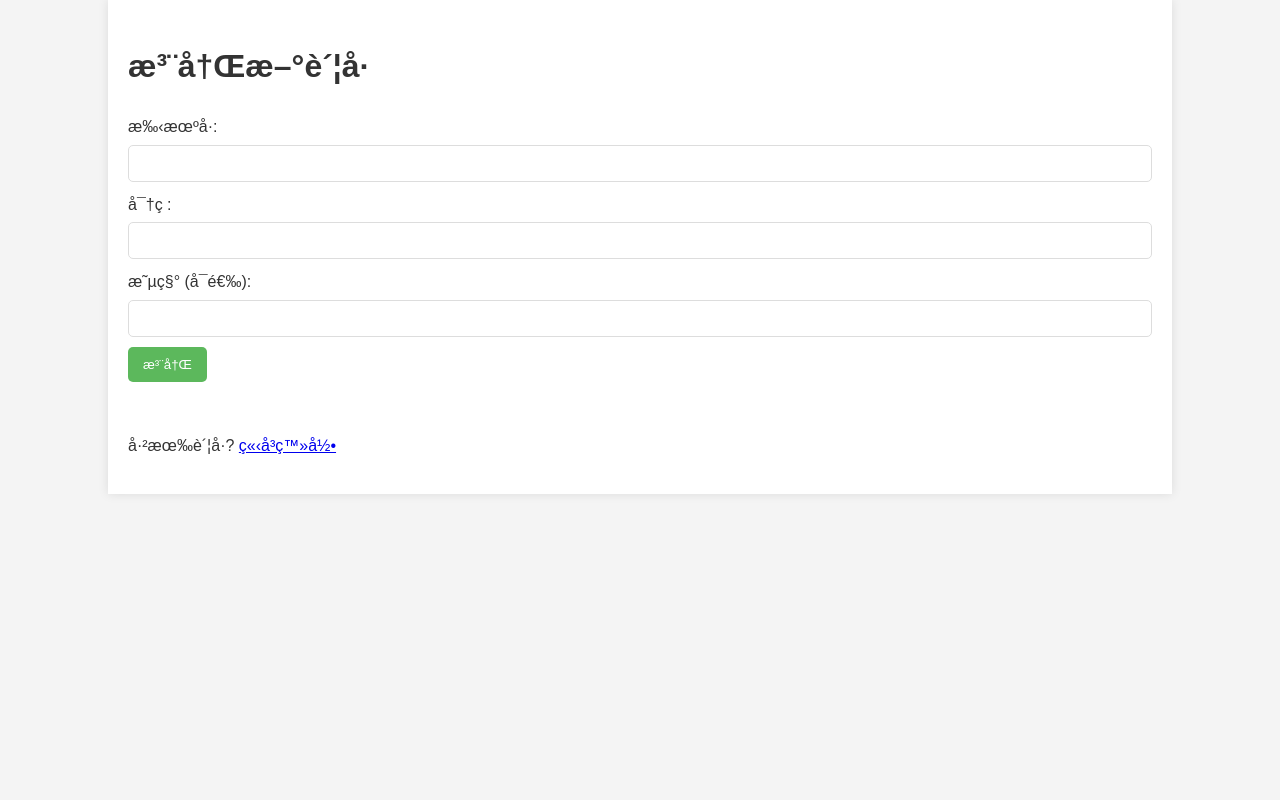
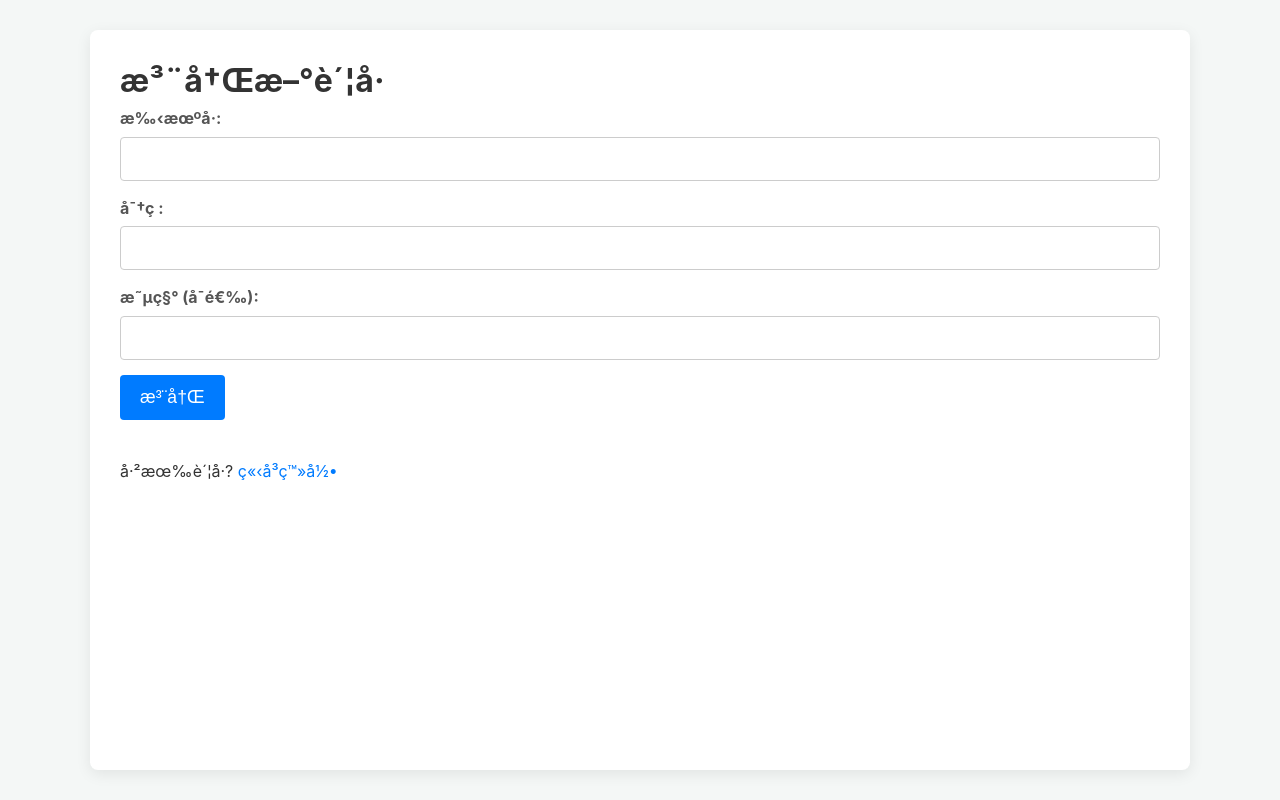
Before and after one commit to wen95266/php, a PHP site: page /register.html in a window 1280 px wide. Run offline with PHP 8.4, Linux system fonts and the light colour scheme.

Commit message:
Update style.css

```diff
--- a/css/style.css
+++ b/css/style.css
@@ -1,20 +1,268 @@
-body { font-family: sans-serif; line-height: 1.6; margin: 0; padding: 0; background-color: #f4f4f4; color: #333; }
-.container { width: 80%; margin: auto; overflow: hidden; padding: 20px; background-color: #fff; box-shadow: 0 0 10px rgba(0,0,0,0.1); }
-header { background: #333; color: #fff; padding: 1rem 0; text-align: center; }
-header h1 { margin: 0; }
-header nav { float: right; margin-top: -30px; }
-header nav a, header nav button { color: #fff; text-decoration: none; margin-left: 15px; background: none; border: none; cursor: pointer; font-size: 1em; }
-form div { margin-bottom: 10px; }
-label { display: block; margin-bottom: 5px; }
-input[type="text"], input[type="tel"], input[type="password"] { width: calc(100% - 22px); padding: 10px; border: 1px solid #ddd; border-radius: 5px; }
-button[type="submit"], #logoutButton { background: #5cb85c; color: white; padding: 10px 15px; border: none; border-radius: 5px; cursor: pointer; }
-#logoutButton { background: #d9534f; }
-.message { margin-top: 15px; padding: 10px; border-radius: 5px; }
-.message.success { background-color: #dff0d8; color: #3c763d; border: 1px solid #d6e9c6; }
-.message.error { background-color: #f2dede; color: #a94442; border: 1px solid #ebccd1; }
-section { margin-bottom: 20px; padding: 15px; background: #fff; border: 1px solid #eee; }
-h3 { margin-top: 0; }
-ul { list-style: none; padding: 0; }
-ul li { padding: 5px 0; border-bottom: 1px dotted #eee; }
-ul li:last-child { border-bottom: none; }
-footer { text-align: center; margin-top: 20px; padding: 10px; background: #333; color: #fff; }
+/* portal-frontend/css/style.css */
+
+/* ==== 全局重置和基础样式 ==== */
+* {
+    box-sizing: border-box;
+    margin: 0;
+    padding: 0;
+}
+
+body {
+    font-family: -apple-system, BlinkMacSystemFont, "Segoe UI", Roboto, "Helvetica Neue", Arial, sans-serif;
+    line-height: 1.6;
+    background-color: #f4f7f6; /* 更柔和的背景色 */
+    color: #333;
+    display: flex;
+    flex-direction: column; /* 使页脚能固定在底部（如果内容不足） */
+    min-height: 100vh;
+}
+
+.container {
+    width: 90%;
+    max-width: 1100px; /* 稍微加宽一些 */
+    margin: 30px auto; /* 上下边距 */
+    padding: 25px 30px;
+    background-color: #fff;
+    border-radius: 8px;
+    box-shadow: 0 4px 15px rgba(0, 0, 0, 0.08);
+    flex-grow: 1; /* 使容器在内容不足时也能撑满空间 */
+}
+
+a {
+    color: #007bff;
+    text-decoration: none;
+}
+
+a:hover {
+    text-decoration: underline;
+    color: #0056b3;
+}
+
+img {
+    max-width: 100%;
+    height: auto;
+}
+
+/* ==== 头部和导航 ==== */
+header.main-header {
+    background-color: #343a40; /* 深色导航背景 */
+    color: #fff;
+    padding: 1rem 0;
+    margin-bottom: 30px; /* 与下方内容的间距 */
+}
+
+header.main-header .container { /* 让头部内的容器也应用一些样式 */
+    display: flex;
+    justify-content: space-between;
+    align-items: center;
+    background-color: transparent; /* 头部容器背景透明 */
+    box-shadow: none;
+    padding-top: 0;
+    padding-bottom: 0;
+    margin-top: 0;
+    margin-bottom: 0;
+}
+
+header.main-header h1 {
+    margin: 0;
+    font-size: 1.8em;
+    color: #fff; /* 确保标题是白色 */
+}
+header.main-header h1 a { /* 如果标题是链接 */
+    color: #fff;
+    text-decoration: none;
+}
+
+
+nav.main-nav ul {
+    list-style: none;
+    padding: 0;
+    margin: 0;
+    display: flex;
+}
+
+nav.main-nav ul li {
+    margin-left: 20px;
+}
+
+nav.main-nav ul li a,
+nav.main-nav ul li button {
+    color: #f8f9fa; /* 导航链接浅色 */
+    text-decoration: none;
+    font-weight: 500;
+    padding: 8px 12px;
+    border-radius: 4px;
+    transition: background-color 0.2s ease, color 0.2s ease;
+    background: none; /* 确保按钮背景透明 */
+    border: none;     /* 确保按钮无边框 */
+    cursor: pointer;  /* 确保按钮有手型指针 */
+    font-size: 1em;   /* 与链接字体大小一致 */
+}
+
+nav.main-nav ul li a:hover,
+nav.main-nav ul li button:hover {
+    background-color: #495057; /* 悬停背景变深 */
+    color: #fff;
+    text-decoration: none;
+}
+nav.main-nav ul li button#logoutButton { /* 登出按钮特定样式 */
+    background-color: #dc3545; /* 红色 */
+    color: white;
+}
+nav.main-nav ul li button#logoutButton:hover {
+    background-color: #c82333;
+}
+
+
+/* ==== 主要内容区域 ==== */
+main {
+    /* .container 已经处理了大部分布局 */
+}
+
+section {
+    margin-bottom: 30px;
+    padding: 20px;
+    background-color: #fdfdfd; /* section 背景稍有区分 */
+    border: 1px solid #e9e9e9;
+    border-radius: 6px;
+}
+
+section h2, section h3 {
+    color: #333;
+    margin-top: 0;
+    margin-bottom: 15px;
+    padding-bottom: 10px;
+    border-bottom: 1px solid #eee;
+}
+
+/* ==== 表单样式 (用于登录、注册页) ==== */
+form div {
+    margin-bottom: 15px;
+}
+
+form label {
+    display: block;
+    margin-bottom: 5px;
+    font-weight: bold;
+    color: #555;
+}
+
+form input[type="text"],
+form input[type="tel"],
+form input[type="email"],
+form input[type="password"] {
+    width: 100%;
+    padding: 12px;
+    border: 1px solid #ccc;
+    border-radius: 4px;
+    font-size: 1em;
+    transition: border-color 0.2s ease;
+}
+
+form input[type="text"]:focus,
+form input[type="tel"]:focus,
+form input[type="email"]:focus,
+form input[type="password"]:focus {
+    border-color: #007bff;
+    outline: none;
+    box-shadow: 0 0 0 0.2rem rgba(0, 123, 255, 0.25);
+}
+
+form button[type="submit"] {
+    background-color: #007bff; /* 主题蓝色 */
+    color: white;
+    padding: 12px 20px;
+    border: none;
+    border-radius: 4px;
+    cursor: pointer;
+    font-size: 1.1em;
+    transition: background-color 0.2s ease;
+}
+
+form button[type="submit"]:hover {
+    background-color: #0056b3;
+}
+
+p.message, #message { /* 用于显示API反馈消息 */
+    margin-top: 15px;
+    padding: 12px;
+    border-radius: 4px;
+    font-weight: 500;
+}
+p.message.success, #message.success { /* 假设你会用JS添加 success/error 类 */
+    background-color: #d4edda; color: #155724; border: 1px solid #c3e6cb;
+}
+p.message.error, #message.error {
+    background-color: #f8d7da; color: #721c24; border: 1px solid #f5c6cb;
+}
+
+
+/* ==== 用户信息和积分展示 ==== */
+#userInfo p, #scoresDisplay ul li {
+    font-size: 1.1em;
+    margin-bottom: 8px;
+}
+#scoresDisplay ul {
+    list-style: none;
+    padding-left: 0;
+}
+
+
+/* ==== 游戏链接/卡片式列表 (示例) ==== */
+#gameLinks ul {
+    list-style: none;
+    padding: 0;
+    display: flex;
+    flex-wrap: wrap; /* 允许换行 */
+    gap: 20px; /* 卡片间距 */
+}
+
+#gameLinks ul li {
+    background-color: #fff;
+    border: 1px solid #ddd;
+    border-radius: 6px;
+    padding: 0; /* 移除li的padding，让a标签撑满 */
+    /* flex: 1 1 300px; */ /* 弹性布局，每个卡片基础宽度300px */
+    /* min-width: 280px; */ /* 最小宽度 */
+    box-shadow: 0 2px 5px rgba(0,0,0,0.05);
+    transition: transform 0.2s ease, box-shadow 0.2s ease;
+    overflow: hidden; /* 如果图片超出，则裁剪 */
+}
+#gameLinks ul li:hover {
+    transform: translateY(-5px);
+    box-shadow: 0 8px 15px rgba(0,0,0,0.1);
+}
+
+#gameLinks ul li a {
+    display: block; /* 让a标签成为块级元素，可以设置宽高和padding */
+    padding: 20px;
+    text-decoration: none;
+    color: #333;
+    text-align: center;
+}
+#gameLinks ul li a img.game-thumbnail { /* 假设你有游戏缩略图 */
+    max-width: 100%;
+    height: 150px; /* 固定缩略图高度 */
+    object-fit: cover; /* 图片裁剪以适应 */
+    border-radius: 4px;
+    margin-bottom: 10px;
+}
+#gameLinks ul li a h4 { /* 游戏名称 */
+    margin: 10px 0 5px 0;
+    color: #007bff;
+}
+#gameLinks ul li a p.game-description { /* 游戏描述 */
+    font-size: 0.9em;
+    color: #666;
+}
+
+
+/* ==== 页脚 ==== */
+footer.main-footer {
+    text-align: center;
+    margin-top: auto; /* 将页脚推到底部 */
+    padding: 20px;
+    background: #343a40; /* 与头部一致的深色 */
+    color: #adb5bd; /* 页脚文字浅灰色 */
+    font-size: 0.9em;
+}
```
